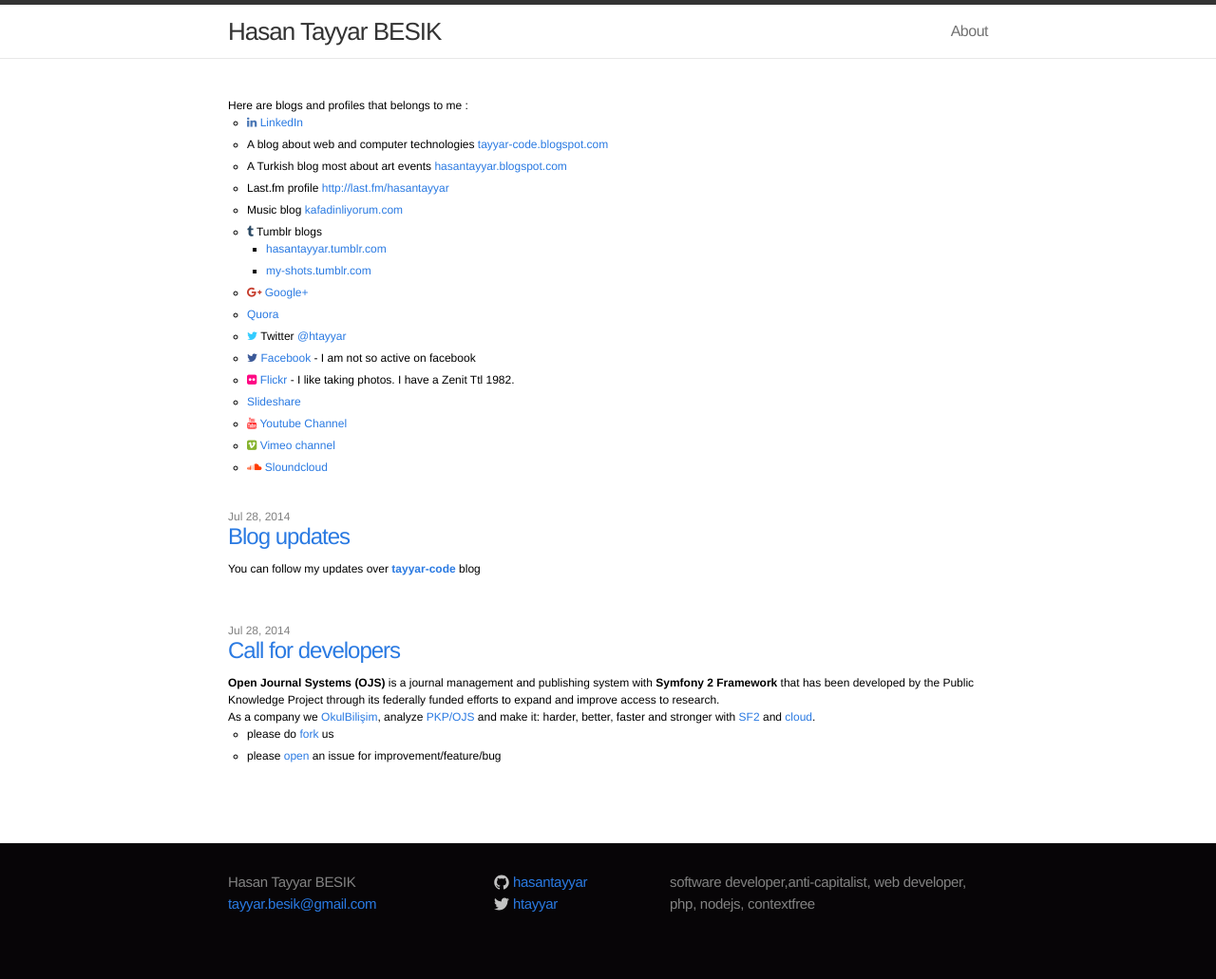
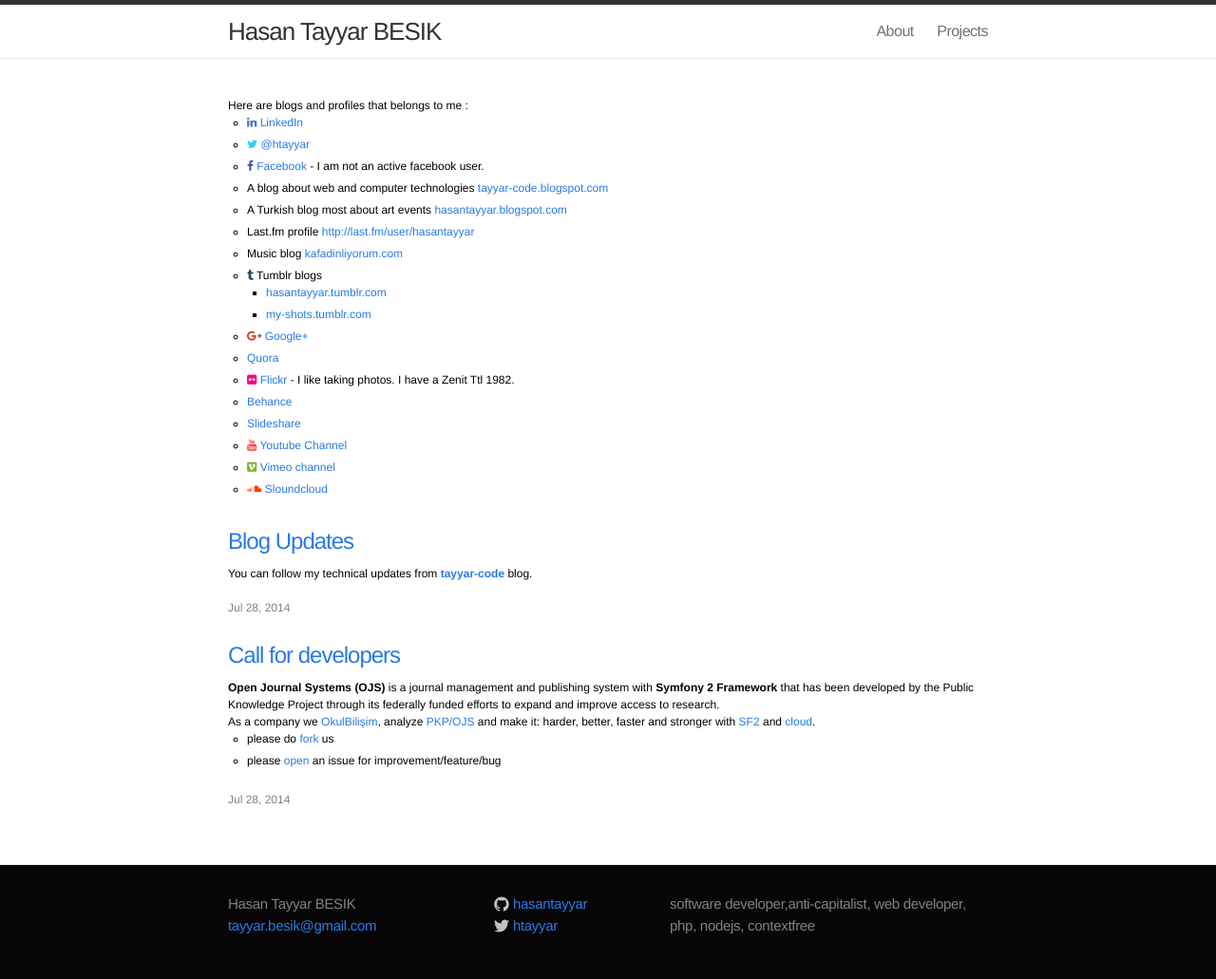
Before and after one commit to hasantayyar/hasantayyar.net, a Jekyll site: the page built from index.html, in a window 1280 px wide. Shown: the whole page at 95% size. Built offline with Jekyll 4.4.1, drawn with Linux system fonts in a browser that asks for light colours; nearby versions of some CDN libraries; some web fonts are replaced; Markdown is read by kramdown in place of the engine named in the settings; before the commit the page ends 1008 px from its top, so only the background shows below that.

```diff
--- a/_includes/links.markdown
+++ b/_includes/links.markdown
@@ -1,18 +1,19 @@
 Here are blogs and profiles that belongs to me :
 
 - [<span class="fa fa-linkedin" style="color:#4875B4"></span> LinkedIn][linkedin]
+- [<span class="fa fa-twitter" style="color:#33CCFF"></span> @htayyar][twitter]
+- [<span class="fa fa-facebook" style="color:#3B5998"></span> Facebook][face] - I am not an active facebook user.
 - A blog about web and computer technologies [tayyar-code.blogspot.com][blog1]
 - A Turkish blog most about art events  [hasantayyar.blogspot.com][blog2]
-- Last.fm profile [http://last.fm/{{site.github_username}}](http://last.fm/{{site.github_username}})
+- Last.fm profile [http://last.fm/user/{{site.github_username}}](http://last.fm/user/{{site.github_username}})
 - Music blog [kafadinliyorum.com][music-blog]
 - <span class="fa fa-tumblr" style="color:#2B4964"></span> Tumblr blogs
   - [hasantayyar.tumblr.com][tumblr1]
   - [my-shots.tumblr.com][tumblr2]
 - [<span class="fa fa-google-plus" style="color:#C63D2D"></span>  Google+][plus]
 - [Quora][quora]
-- <span class="fa fa-twitter" style="color:#33CCFF"></span> Twitter [@htayyar][twitter]
-- <span class="fa fa-twitter" style="color:#3B5998"></span> [Facebook][face] - I am not so active on facebook
 - [<span class="fa fa-flickr" style="color:#FE0883"></span> Flickr][flickr] - I like taking photos.  I have a Zenit Ttl 1982.
+- [Behance][behance]
 - [Slideshare][slideshare]
 - <span class="fa fa-youtube" style="color:#FF3333"></span> [Youtube Channel][yt]
 - <span class="fa fa-vimeo-square" style="color:#86B32D"></span>  [Vimeo channel][vimeo]
@@ -33,3 +34,4 @@
 [quora]: http://www.quora.com/hasan-tayyar-be%c5%9fik
 [slideshare]: http://www.slideshare.net/hasantayyar
 [flickr]: http://www.flickr.com/people/hasantayyar/
+[behance]: https://www.behance.net/hasantayyar
--- a/index.html
+++ b/index.html
@@ -16,9 +16,10 @@
     </li>
     {% for post in site.posts %}
       <li>
-        <span class="post-date">{{ post.date | date: "%b %-d, %Y" }}</span>
+
         <a class="post-link" href="{{ post.url | prepend: site.baseurl }}">{{ post.title }}</a>
         <div class="content">{{ post.content }}<br>
+          <span class="post-date">{{ post.date | date: "%b %-d, %Y" }}</span>
         </div>
       </li>
       <br>
```
Also changed, not shown: _posts/2014-07-28-artist-collections.markdown (deleted, +0 -13 lines), _posts/2014-07-28-blog.markdown (added, +8 -0 lines), _posts/2014-07-28-ojs-call.markdown (+8 -3 lines), about.md (+14 -22 lines), projects.md (added, +9 -0 lines).
